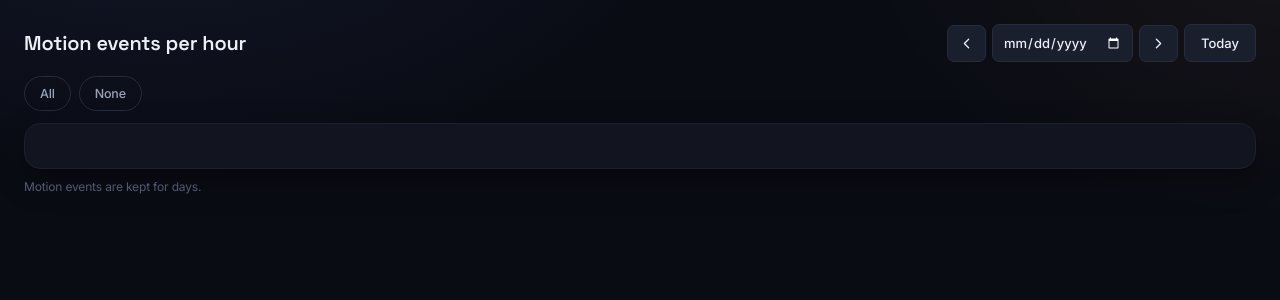
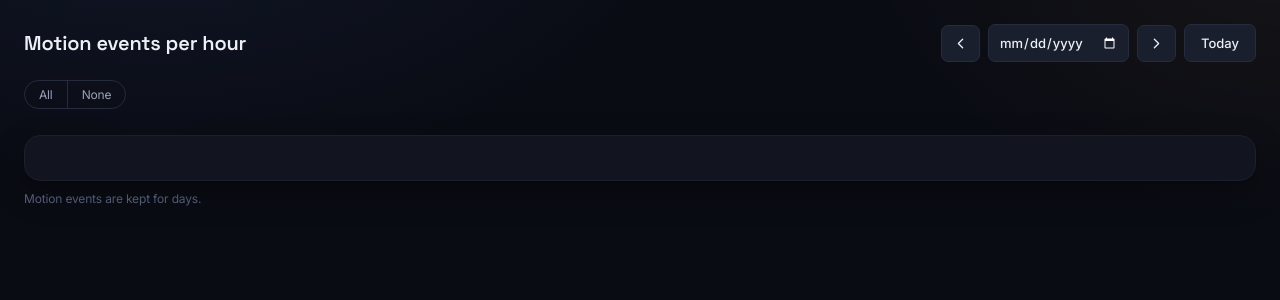
Before and after one commit to aledv/yi-hack-cam-dashboard, a FastAPI app: template app/templates/stats.html in a window 1280 px wide. Shown: the part 64-364 px from the top of the page. Run offline with FastAPI, Linux system fonts and the light colour scheme; the template is opened without the code that fills it, so the values that code supplies are empty; parts of the project's set-up code (start-up, migrations or seed data) failed here and were passed over; some libraries are stand-ins or nearby versions.

Commit message:
Stats: more breathing room between the controls
All/None as a small segmented toggle above the camera chips, wider gaps.

Co-Authored-By: Claude Opus 5.5 <noreply@anthropic.com>
Claude-Session: https://claude.ai/code/session_01JBVtSS1HFRgPiQu3STVUSZ

```diff
--- a/app/static/style.css
+++ b/app/static/style.css
@@ -635,16 +635,24 @@ button:focus-visible { outline: 3px solid var(--accent); outline-offset: 2px; }
 /* ============================================================
    Stats (motion events per hour)
    ============================================================ */
-.stats-head { display: flex; align-items: center; justify-content: space-between; gap: 12px; flex-wrap: wrap; margin-bottom: 14px; }
+.stats-head { display: flex; align-items: center; justify-content: space-between; gap: 14px; flex-wrap: wrap; margin-bottom: 18px; }
 .stats-title { font-family: var(--font-display); font-size: 20px; font-weight: 600; margin: 0; }
-.stats-day { display: flex; align-items: center; gap: 6px; }
+.stats-day { display: flex; align-items: center; gap: 8px; }
 .stats-day input[type="date"] {
   background: var(--panel-raised); color: var(--text); border: 1px solid var(--border);
   border-radius: var(--radius-sm); padding: 9px 10px; font: 500 13px var(--font-ui); color-scheme: dark;
 }
 .stats-day .icon-btn { padding: 9px 10px; }
 .stats-day button:disabled { opacity: 0.4; cursor: default; border-color: var(--border); color: var(--text); background: var(--panel-raised); }
+.stats-cams { display: flex; flex-direction: column; gap: 10px; margin-bottom: 16px; }
+.stats-cams .cam-list { margin: 0; gap: 8px 10px; }
 .stats-cams a { display: inline-flex; align-items: center; gap: 7px; }
+.chip-toggle { display: inline-flex; align-self: flex-start; border: 1px solid var(--border); border-radius: 999px; overflow: hidden; }
+.chip-toggle a {
+  padding: 6px 14px; font-size: 12px; color: var(--text-dim); text-decoration: none;
+}
+.chip-toggle a + a { border-left: 1px solid var(--border); }
+.chip-toggle a:hover { color: var(--text); background: var(--panel-raised); }
 .stats-cams .cam-chip:not(.active) { opacity: 0.55; }
 .stats-cams .cam-chip:not(.active) .swatch { background: transparent !important; outline: 1.5px solid var(--text-faint); }
 .swatch { display: inline-block; width: 10px; height: 10px; border-radius: 3px; flex-shrink: 0; }
@@ -672,6 +680,8 @@ button:focus-visible { outline: 3px solid var(--accent); outline-offset: 2px; }
 @media (max-width: 600px) {
   .stats-title { font-size: 17px; }
   .stats-day { width: 100%; }
+  .stats-cams .cam-list { gap: 8px; }
+  .stats-cams .cam-list a { padding: 7px 12px; }
   .stats-day input[type="date"] { flex: 1; min-width: 0; }
 }
 
--- a/app/templates/stats.html
+++ b/app/templates/stats.html
@@ -16,14 +16,18 @@
   </div>
 </div>
 
-<div class="filters stats-cams" id="cam-chips">
-  <a href="#" data-all="1">{{ t('stats_all') }}</a>
-  <a href="#" data-none="1">{{ t('stats_none') }}</a>
+<div class="stats-cams" id="cam-chips">
+  <div class="chip-toggle">
+    <a href="#" data-all="1">{{ t('stats_all') }}</a>
+    <a href="#" data-none="1">{{ t('stats_none') }}</a>
+  </div>
+  <div class="filters cam-list">
   {% for cam in cameras %}
   <a href="#" class="cam-chip active" data-cam="{{ cam.name }}" aria-pressed="true">
     <span class="swatch"></span><span>{{ cam.name }}</span><span class="chip-count">0</span>
   </a>
   {% endfor %}
+  </div>
 </div>
 
 <section class="stats-panel">
```
